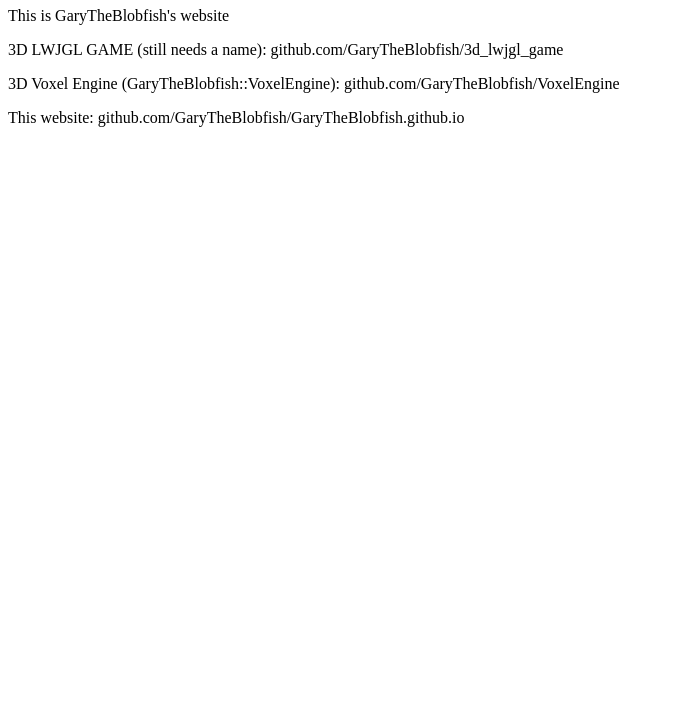
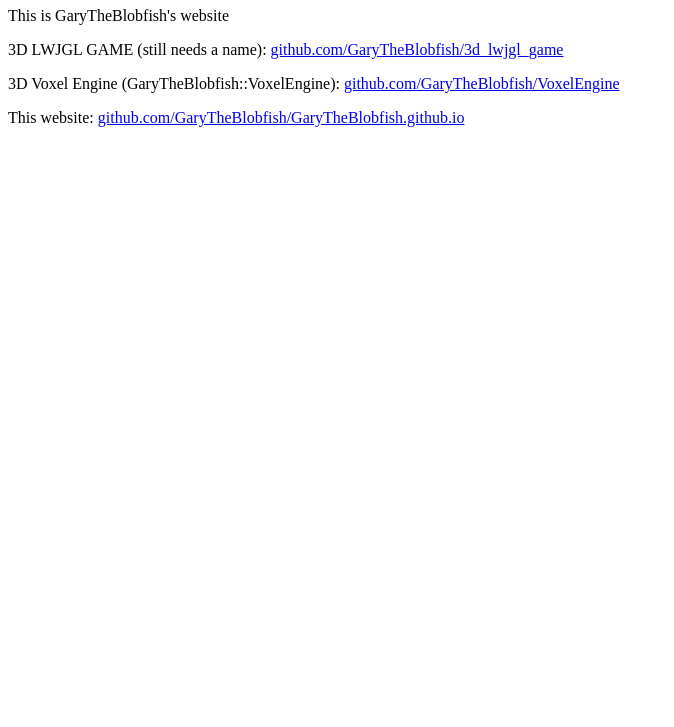
Before and after one commit to BenSGrant/BenSGrant.github.io, a plain HTML site: page index.html in a window 1280 px wide. Shown: the part 73-800 px from the top of the page, without its empty margins (0-674 px from the left). Drawn offline with Linux system fonts and the light colour scheme.

Commit message:
Update index.html

```diff
--- a/index.html
+++ b/index.html
@@ -4,9 +4,9 @@
 		<h1>GaryTheBlobfish</h1>
 			<p>This is GaryTheBlobfish's website</p>
 			<p></p>
-			<p>3D LWJGL GAME (still needs a name): github.com/GaryTheBlobfish/3d_lwjgl_game</p>
-			<p>3D Voxel Engine (GaryTheBlobfish::VoxelEngine): github.com/GaryTheBlobfish/VoxelEngine</p>
-			<p>This website: github.com/GaryTheBlobfish/GaryTheBlobfish.github.io</p>
+			<p>3D LWJGL GAME (still needs a name): <a href="url">github.com/GaryTheBlobfish/3d_lwjgl_game</a></p>
+			<p>3D Voxel Engine (GaryTheBlobfish::VoxelEngine): <a href="url">github.com/GaryTheBlobfish/VoxelEngine</a></p>
+			<p>This website: <a href="url">github.com/GaryTheBlobfish/GaryTheBlobfish.github.io</a></p>
 
 	</body>
 </html>
```
